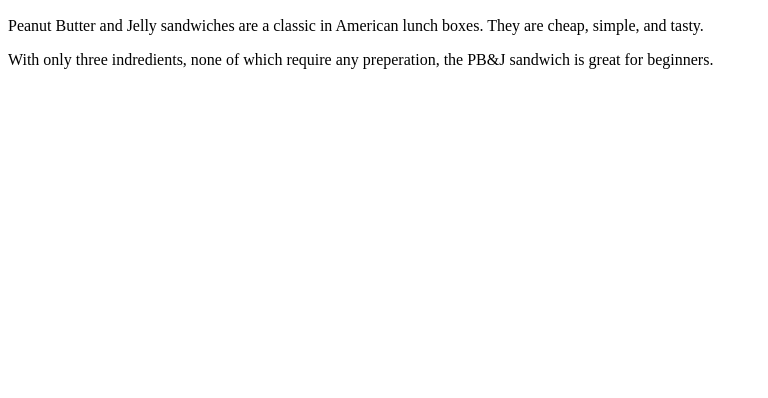
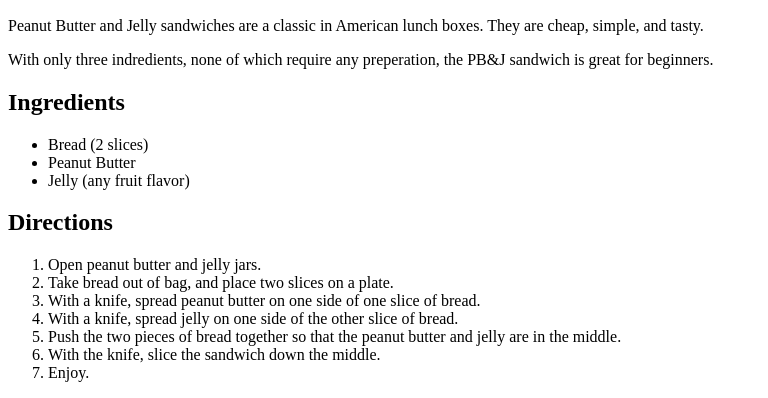
Before and after one commit to ian-sullivan-0/odin-recipes, a plain HTML site: page recipes/pbj.html in a window 1280 px wide. Shown: the part 434-832 px from the top of the page, without its empty margins (0-768 px from the left). Before the commit the page ends 800 px from the top, so only its background shows below. Drawn offline with Linux system fonts and the light colour scheme.

Commit message:
Added recipe items and directions to PBJ

```diff
--- a/recipes/pbj.html
+++ b/recipes/pbj.html
@@ -15,5 +15,23 @@
     <p>With only three indredients, none of which require any preperation, the PB&J sandwich
         is great for beginners.
     </p>
+
+    <h2>Ingredients</h2>
+    <ul>
+        <li>Bread (2 slices)</li>
+        <li>Peanut Butter</li>
+        <li>Jelly (any fruit flavor)</li>
+    </ul>
+
+    <h2>Directions</h2>
+    <ol>
+        <li>Open peanut butter and jelly jars.</li>
+        <li>Take bread out of bag, and place two slices on a plate.</li>
+        <li>With a knife, spread peanut butter on one side of one slice of bread.</li>
+        <li>With a knife, spread jelly on one side of the other slice of bread.</li>
+        <li>Push the two pieces of bread together so that the peanut butter and jelly are in the middle.</li>
+        <li>With the knife, slice the sandwich down the middle.</li>
+        <li>Enjoy.</li>
+    </ol>
 </body>
 </html>
```
